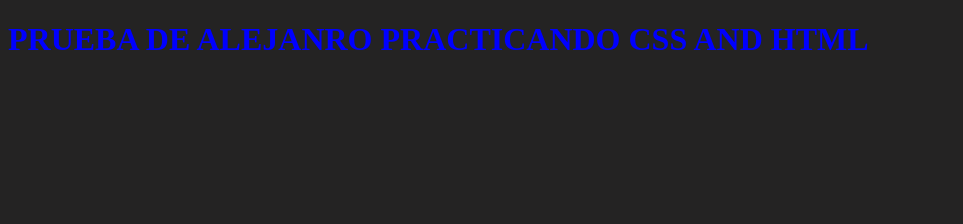
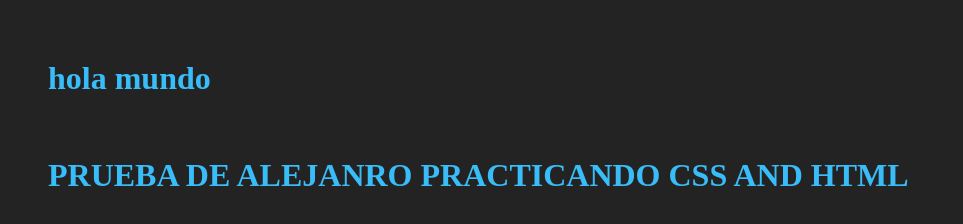
Before and after one commit to wongsanchezbryanalexander2-ctrl/alejandrohtml, a plain HTML site: page index.html in a window 1280 px wide. Shown: the whole page, without its empty margins (0-963 px from the left). Drawn offline with Linux system fonts and the light colour scheme.

Commit message:
Update index.html

```diff
--- a/index.html
+++ b/index.html
@@ -3,15 +3,18 @@
 <head>
   <style>
     body {
-      background-color: #242323 ;
+      background-color: #242323;
     }
+
     h1 {
-      color: blue;
+      color: #38bdf8;
+      margin-top: 60px;
+      margin-left: 40px;
     }
-<h1>hola mundo</h1>
-</style>
+  </style>
 </head>
 <body>
+  <h1>hola mundo</h1>
   <h1>PRUEBA DE ALEJANRO PRACTICANDO CSS AND HTML</h1>
 </body>
 </html>
```
